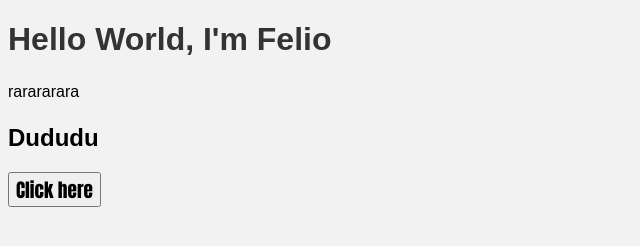
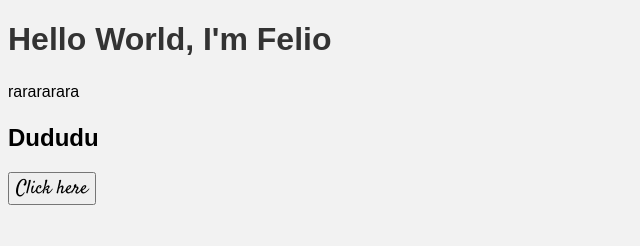
Before and after one commit to feliogp/First-Project, a plain HTML site: page index.html in a window 1280 px wide. Shown: the whole page, without its empty margins (0-640 px from the left). Drawn offline with Linux system fonts and the light colour scheme.

Commit message:
Change button font from Impact to Satisfy

```diff
--- a/style.css
+++ b/style.css
@@ -1,4 +1,7 @@
 /* style.css */
+
+@import url('https://fonts.googleapis.com/css2?family=Poppins:ital,wght@0,100;0,200;1,100&display=swap');
+@import url('https://fonts.googleapis.com/css2?family=Satisfy&display=swap');
 
 body {
     font-family: Arial, sans-serif;
@@ -16,7 +19,7 @@
 
   button {
     font-size: larger;
-    font-family: Impact, Haettenschweiler, 'Arial Narrow Bold', sans-serif;
+    font-family: 'Satisfy', cursive;
   }
 
   ul {
```
